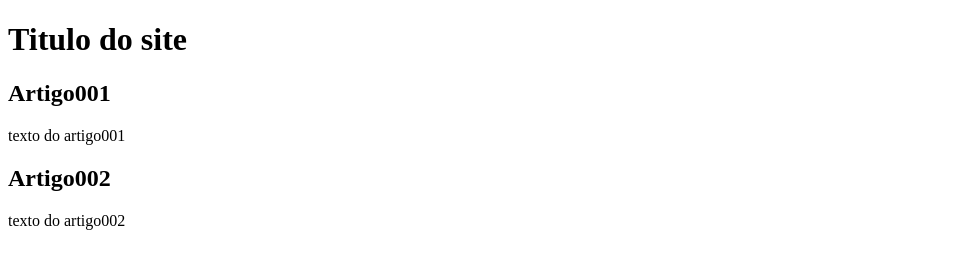
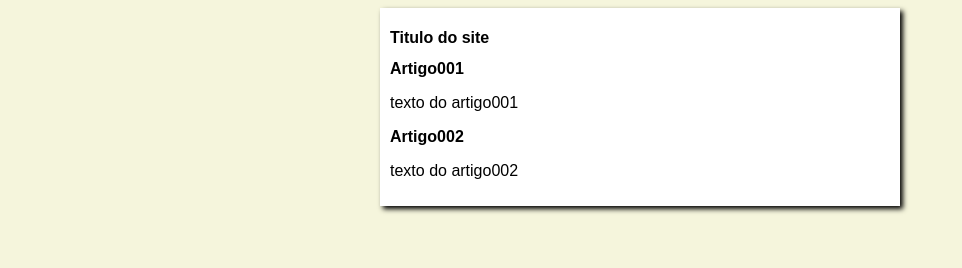
Before and after one commit to joaoarturfl/Projeto-site, a plain HTML site: page index.html in a window 1280 px wide. Shown: the whole page, without its empty margins (0-962 px from the left). Drawn offline with Linux system fonts and the light colour scheme.

Commit message:
iniciei o design

```diff
--- /dev/null
+++ b/estilos/style.css
@@ -0,0 +1,16 @@
+*{
+    font-family: Arial, Helvetica, sans-serif;
+    font-size: 16px;
+}
+
+body{
+    background-color: beige;
+}
+
+main{
+    background-color: white;
+    width: 500px;
+    margin: auto;
+    padding: 10px;
+    box-shadow: 3px 3px 5px black;
+}
--- a/index.html
+++ b/index.html
@@ -4,6 +4,7 @@
     <meta charset="UTF-8">
     <meta name="viewport" content="width=device-width, initial-scale=1.0">
     <title>TYitulo do site</title>
+    <link rel="stylesheet" href="estilos/style.css">
 </head>
 <body>
     <main>
```
